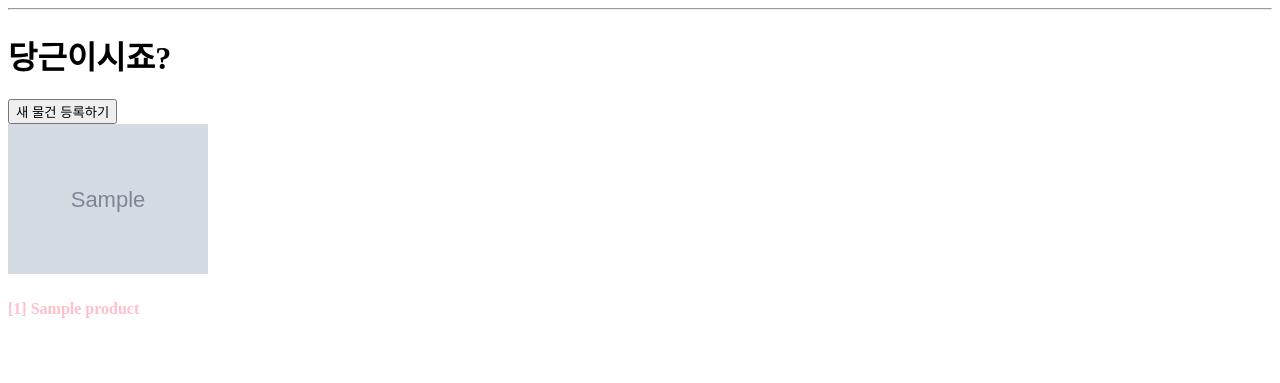
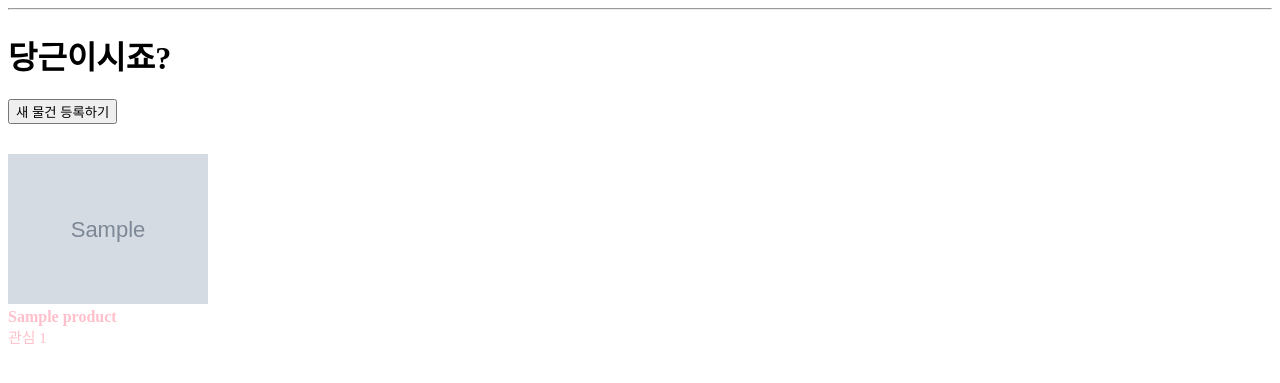
Before and after one commit to hjn5018/spartamarket, a Django app: page /products/ in a window 1280 px wide. Shown: the part 168-551 px from the top of the page. Run offline with Django 4.2, Linux system fonts and the light colour scheme; a user stored in the database is signed in; tables that the repository leaves empty hold one stand-in row (values such as "Sample post"); grey boxes marked "Sample" are stand-in pictures.

Commit message:
css 손 좀 봐줌

```diff
--- a/products/templates/products/products.html
+++ b/products/templates/products/products.html
@@ -12,14 +12,17 @@
 <br>
 
 {% for product in products %}
-<a href="{% url 'products:product_detail' product.id %}">
-{% if product.image %}
-<img src="{{ product.image.url }}" alt="" class="card-img-top">
-{% endif %}
-<h4>[{{ product.id }}] {{ product.title }}</h4>
-</a>
+<div class="box">
+    <a href="{% url 'products:product_detail' product.id %}">
+    {% if product.image %}
+    <img src="{{ product.image.url }}" alt="" class="card-img-top">
+    {% endif %}
+    <h4>{{ product.title }}</h4>
+    <div class="container">
+        <p>관심 {{ product.like.count }}</p>
+    </div>
+    </a>
+</div>
 {% endfor %}
 
-</div>
-
 {% endblock content %}
--- a/static/css/style.css
+++ b/static/css/style.css
@@ -6,15 +6,32 @@ a:link {
     color : pink;
     text-decoration: none;
   }
-  a:visited {
+a:visited {
     color : black;
     text-decoration: none;
   }
-  a:hover {
+a:hover {
     color : red;
     text-decoration: underline;
   }
-  a:active {
+a:active {
     color : green;
     text-decoration: none;
   }
+
+.box {
+  margin-top: 30px;
+}
+
+h4 {
+  margin: 0;
+}
+
+.container {
+  font-size: 15px;
+  font-weight:100;
+}
+
+p {
+  margin: 0;
+}
```
